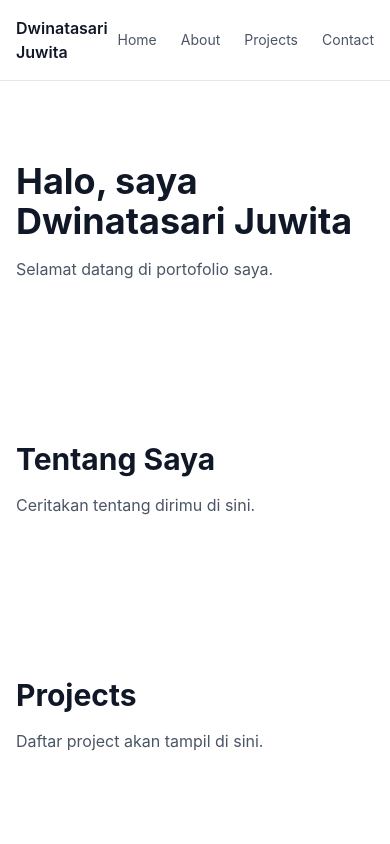
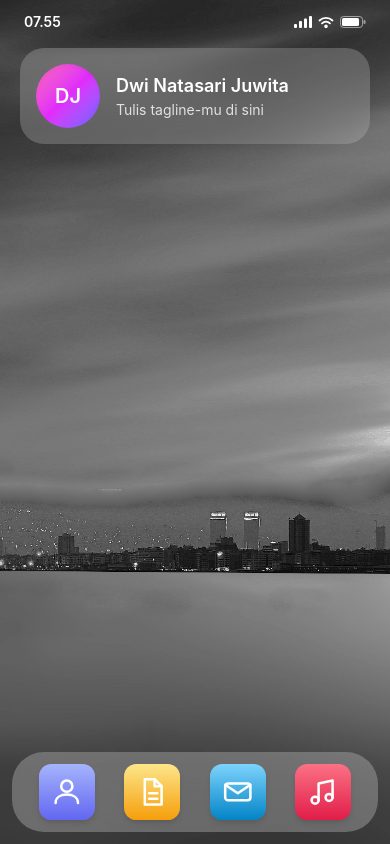
Before and after one commit to Dwinatasarijuwita/dwinatasarijuwita.github.io, a React (Vite) app: page / in a window 390 px wide. Shown: the top 844 px of the page. Built offline with nearby package versions, Linux system fonts and the light colour scheme.

Commit message:
feat: switch between macOS desktop and iPhone home screen
Co-Authored-By: Claude Opus 5.5 <noreply@anthropic.com>

```diff
--- a/index.html
+++ b/index.html
@@ -1,5 +1,5 @@
 <!doctype html>
-<html lang="id" class="scroll-smooth">
+<html lang="id">
   <head>
     <meta charset="UTF-8" />
     <link rel="icon" type="image/svg+xml" href="/favicon.svg" />
--- a/src/components/Navbar.jsx
+++ /dev/null
@@ -1,25 +0,0 @@
-const links = [
-  { href: '#home', label: 'Home' },
-  { href: '#about', label: 'About' },
-  { href: '#projects', label: 'Projects' },
-  { href: '#contact', label: 'Contact' },
-]
-
-export default function Navbar() {
-  return (
-    <header className="sticky top-0 z-10 border-b border-gray-200 bg-white/80 backdrop-blur">
-      <nav className="mx-auto flex max-w-5xl items-center justify-between px-4 py-4">
-        <a href="/#home" className="font-semibold">Dwinatasari Juwita</a>
-        <ul className="flex gap-6 text-sm">
-          {links.map(({ href, label }) => (
-            <li key={href}>
-              <a href={`/${href}`} className="text-gray-600 hover:text-gray-900">
-                {label}
-              </a>
-            </li>
-          ))}
-        </ul>
-      </nav>
-    </header>
-  )
-}
--- a/src/components/desktop/Window.jsx
+++ b/src/components/desktop/Window.jsx
@@ -1,5 +1,5 @@
 import { motion, useDragControls, useMotionValue, useReducedMotion } from 'motion/react'
-import { useEffect } from 'react'
+import { useEffect, useState } from 'react'
 import { DOCK_HEIGHT } from './constants'
 
 export default function Window({
@@ -19,6 +19,7 @@ export default function Window({
   const reduceMotion = useReducedMotion()
   const x = useMotionValue(position.x)
   const y = useMotionValue(position.y)
+  const [minimizeOrigin, setMinimizeOrigin] = useState('50% 100%')
 
   useEffect(() => {
     x.set(isMaximized ? 0 : position.x)
@@ -50,7 +51,7 @@ export default function Window({
         height: isMaximized ? `calc(100% - ${DOCK_HEIGHT}px)` : size.height,
         maxWidth: '100%',
         maxHeight: `calc(100% - ${DOCK_HEIGHT}px)`,
-        transformOrigin: isMinimized ? dockOrigin(constraintsRef.current, position) : '50% 50%',
+        transformOrigin: isMinimized ? minimizeOrigin : '50% 50%',
       }}
       initial={hidden}
       animate={isMinimized ? minimized : { opacity: 1, scale: 1 }}
@@ -83,7 +84,10 @@ export default function Window({
             className="bg-[#febc2e]"
             label={`Minimize ${title}`}
             symbol="−"
-            onClick={() => onMinimize(id)}
+            onClick={() => {
+              setMinimizeOrigin(dockOrigin(constraintsRef.current, position))
+              onMinimize(id)
+            }}
           />
           <TrafficLight
             className="bg-[#28c840]"
--- a/src/hooks/useIsMobile.js
+++ b/src/hooks/useIsMobile.js
@@ -9,7 +9,6 @@ export function useIsMobile() {
     const query = window.matchMedia(MOBILE_QUERY)
     const onChange = (event) => setIsMobile(event.matches)
     query.addEventListener('change', onChange)
-    setIsMobile(query.matches)
     return () => query.removeEventListener('change', onChange)
   }, [])
 
--- a/src/layouts/MainLayout.jsx
+++ /dev/null
@@ -1,13 +0,0 @@
-import { Outlet } from 'react-router-dom'
-import Navbar from '../components/Navbar'
-
-export default function MainLayout() {
-  return (
-    <div className="min-h-screen bg-white text-gray-900">
-      <Navbar />
-      <main className="mx-auto max-w-5xl px-4">
-        <Outlet />
-      </main>
-    </div>
-  )
-}
--- a/src/pages/Home/index.jsx
+++ b/src/pages/Home/index.jsx
@@ -1,15 +1,7 @@
-import Hero from '../../sections/Hero'
-import About from '../../sections/About'
-import Projects from '../../sections/Projects'
-import Contact from '../../sections/Contact'
+import Desktop from '../../components/desktop/Desktop'
+import HomeScreen from '../../components/mobile/HomeScreen'
+import { useIsMobile } from '../../hooks/useIsMobile'
 
 export default function Home() {
-  return (
-    <>
-      <Hero />
-      <About />
-      <Projects />
-      <Contact />
-    </>
-  )
+  return useIsMobile() ? <HomeScreen /> : <Desktop />
 }
--- a/src/pages/NotFound/index.jsx
+++ b/src/pages/NotFound/index.jsx
@@ -1,8 +1,13 @@
+import { Link } from 'react-router-dom'
+
 export default function NotFound() {
   return (
-    <section className="py-20">
-      <h1 className="text-3xl font-bold">404</h1>
-      <p className="mt-4 text-gray-600">Halaman tidak ditemukan.</p>
-    </section>
+    <main className="flex min-h-screen flex-col items-center justify-center gap-3 bg-gray-50 p-6 text-center">
+      <h1 className="text-5xl font-bold text-gray-900">404</h1>
+      <p className="text-gray-600">Halaman tidak ditemukan.</p>
+      <Link to="/" className="rounded-full bg-gray-900 px-4 py-2 text-sm font-medium text-white">
+        Kembali ke desktop
+      </Link>
+    </main>
   )
 }
--- a/src/routes/index.jsx
+++ b/src/routes/index.jsx
@@ -1,18 +1,11 @@
 import { createBrowserRouter } from 'react-router-dom'
-import MainLayout from '../layouts/MainLayout'
 import Home from '../pages/Home'
 import NotFound from '../pages/NotFound'
 
 // Tambahkan halaman baru di sini
 const router = createBrowserRouter([
-  {
-    path: '/',
-    element: <MainLayout />,
-    children: [
-      { index: true, element: <Home /> },
-      { path: '*', element: <NotFound /> },
-    ],
-  },
+  { path: '/', element: <Home /> },
+  { path: '*', element: <NotFound /> },
 ])
 
 export default router
--- a/src/sections/About.jsx
+++ /dev/null
@@ -1,8 +0,0 @@
-export default function About() {
-  return (
-    <section id="about" className="scroll-mt-20 py-20">
-      <h2 className="text-3xl font-bold">Tentang Saya</h2>
-      <p className="mt-4 text-gray-600">Ceritakan tentang dirimu di sini.</p>
-    </section>
-  )
-}
--- a/src/sections/Contact.jsx
+++ /dev/null
@@ -1,8 +0,0 @@
-export default function Contact() {
-  return (
-    <section id="contact" className="scroll-mt-20 py-20">
-      <h2 className="text-3xl font-bold">Kontak</h2>
-      <p className="mt-4 text-gray-600">Cara menghubungi saya.</p>
-    </section>
-  )
-}
--- a/src/sections/Hero.jsx
+++ /dev/null
@@ -1,8 +0,0 @@
-export default function Hero() {
-  return (
-    <section id="home" className="scroll-mt-20 py-20">
-      <h1 className="text-4xl font-bold">Halo, saya Dwinatasari Juwita</h1>
-      <p className="mt-4 text-gray-600">Selamat datang di portofolio saya.</p>
-    </section>
-  )
-}
--- a/src/sections/Projects.jsx
+++ /dev/null
@@ -1,8 +0,0 @@
-export default function Projects() {
-  return (
-    <section id="projects" className="scroll-mt-20 py-20">
-      <h2 className="text-3xl font-bold">Projects</h2>
-      <p className="mt-4 text-gray-600">Daftar project akan tampil di sini.</p>
-    </section>
-  )
-}
```
Also changed, not shown: 1 other file (tests, documents, lock files or other folders).
